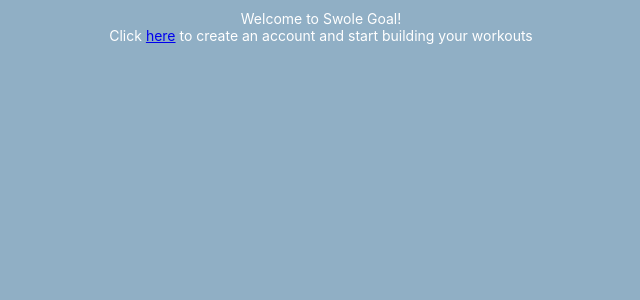
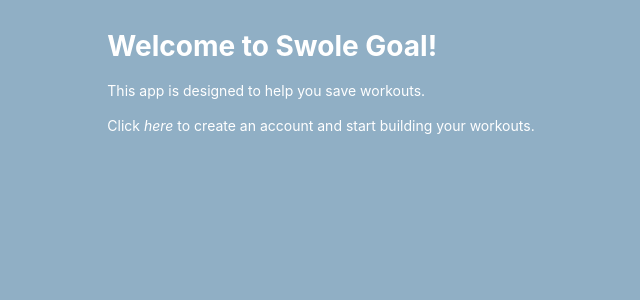
Before and after one commit to schmartmann/swole-goal, a React (Create React App) app: page / in a window 1280 px wide. Shown: the top 300 px of the page, without its empty margins (319-959 px from the left). Built offline with nearby package versions, Linux system fonts and the light colour scheme; what j-toker would draw is missing.

Commit message:
add basic styling to landing

```diff
--- a/src/App.css
+++ b/src/App.css
@@ -46,6 +46,31 @@ body {
   justify-content: center;
   align-items: center;
   margin-top: 10px;
+}
+
+.component-main .welcome-container {
+  display: flex;
+  flex-flow: column nowrap;
+  justify-content: center;
+}
+
+.component-main .welcome-container .copy {
+  display: flex;
+  flex-flow: column nowrap;
+  justify-content: flex-start;
+}
+
+.component-main .welcome-container .copy span {
+  margin-bottom: 18px;
+}
+
+.component-main .welcome-container .copy a {
+  color: white;
+  text-decoration: none;
+}
+
+.component-main .welcome-container .copy a:hover {
+  font-weight: 600;
 }
 
 .authentication-container {
--- a/src/components/landing.js
+++ b/src/components/landing.js
@@ -5,10 +5,13 @@ class Landing extends Component {
   render() {
     return(
       <div className="component-main">
-        <span>Welcome to Swole Goal!</span>
-        <section>
-          <span>Click <Link to="/register">here</Link> to create an account and start building your workouts</span>
-        </section>
+        <div className="welcome-container">
+          <h1>Welcome to Swole Goal!</h1>
+          <div className="copy">
+            <span>This app is designed to help you save workouts.</span>
+            <span>Click <i><Link to="/register">here</Link></i> to create an account and start building your workouts.</span>
+          </div>
+        </div>
       </div>
     );
   }
```
